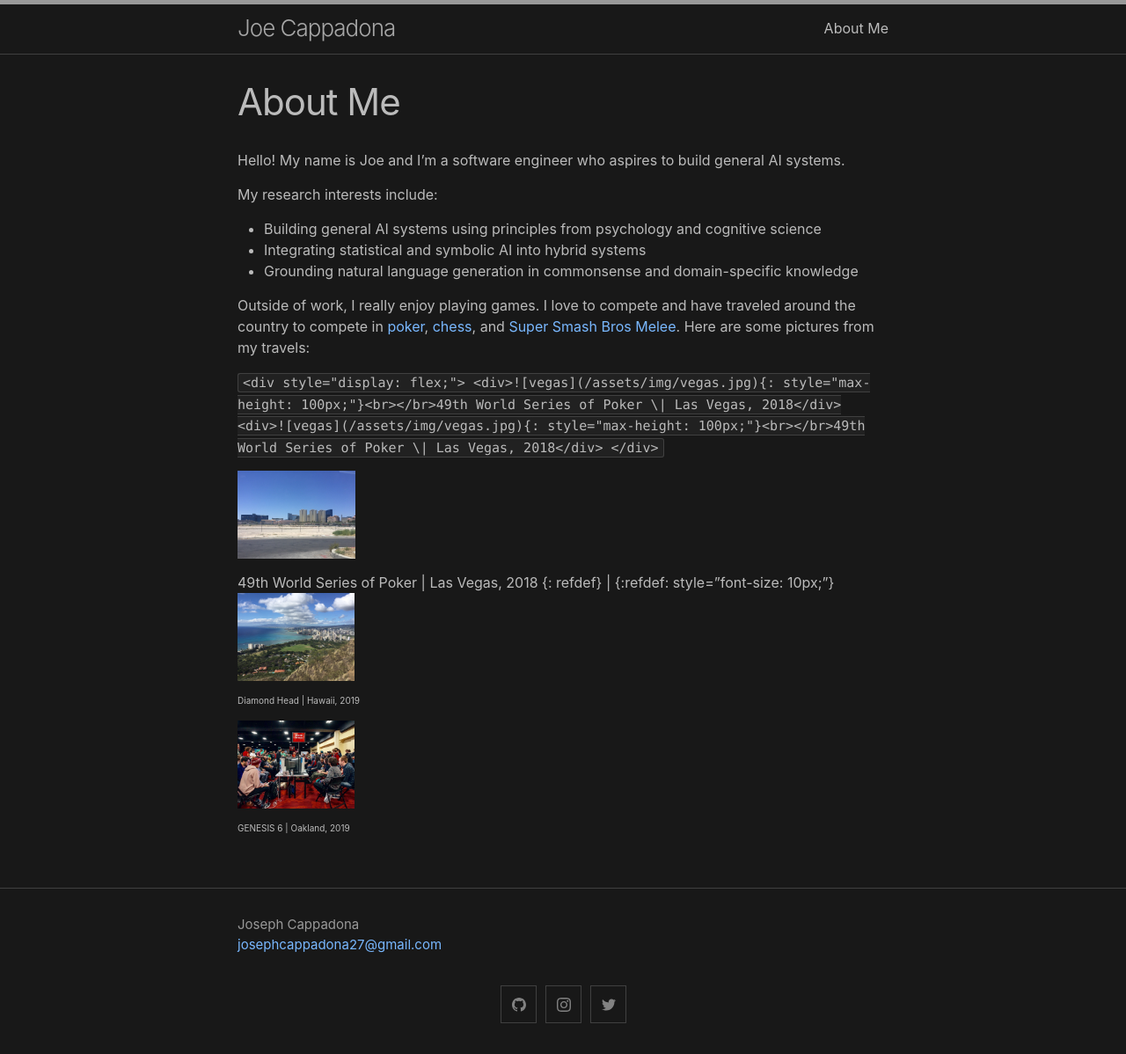
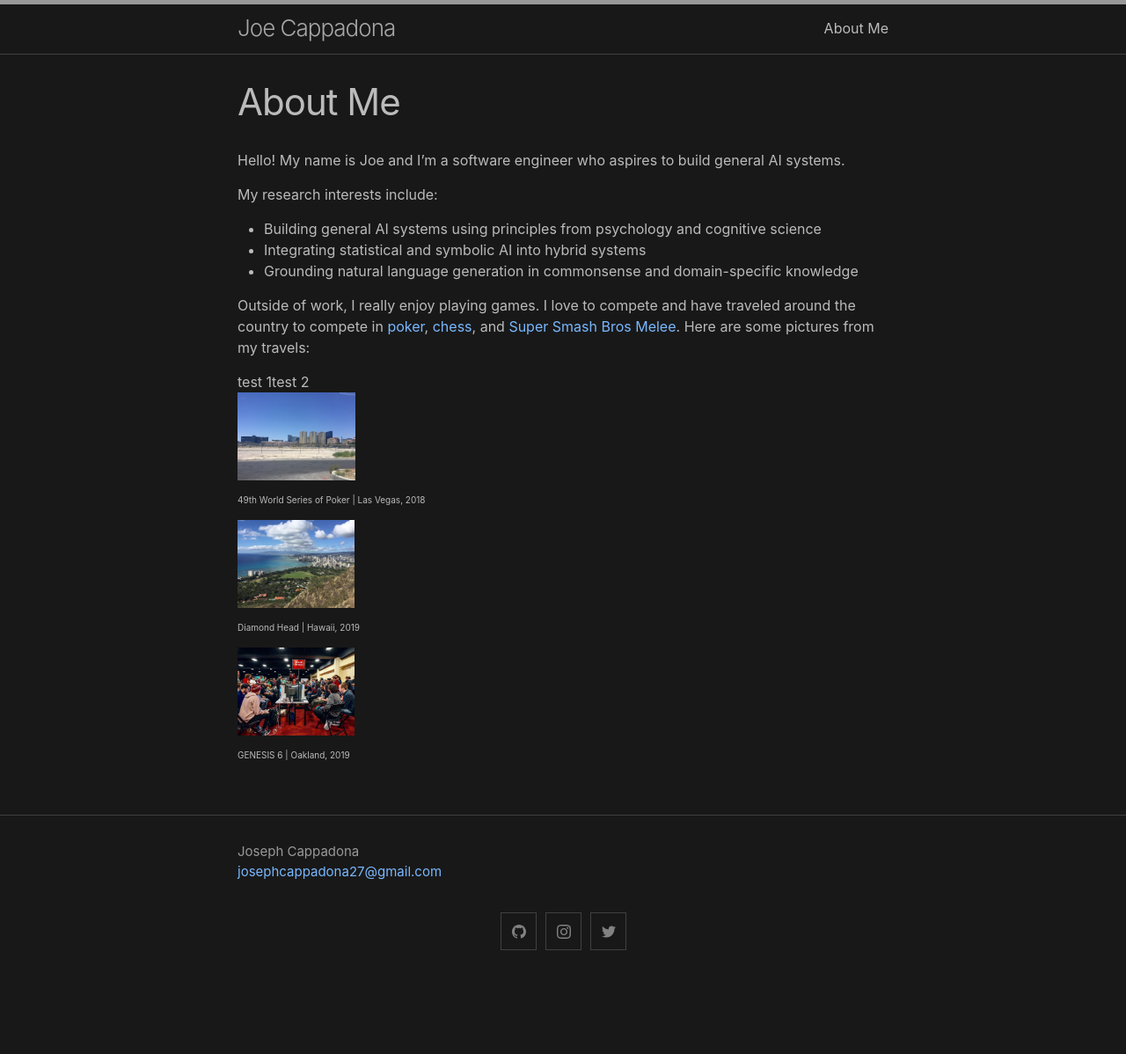
Before and after one commit to josephcappadona/josephcappadona.github.io, a Jekyll site: the page built from about.md, in a window 1280 px wide. Shown: the whole page at 88% size. Built offline with Jekyll 4.4.1, drawn with Linux system fonts in a browser that asks for light colours; after the commit the page ends 1115 px from its top, so only the background shows below that.

Commit message:
Update about.md

```diff
--- a/about.md
+++ b/about.md
@@ -13,14 +13,18 @@ My research interests include:
 
 Outside of work, I really enjoy playing games. I love to compete and have traveled around the country to compete in [poker](https://pokerdb.thehendonmob.com/player.php?a=r&n=601783), [chess](https://lichess.org/@/seaghost27), and [Super Smash Bros Melee](https://www.youtube.com/watch?v=0VzNTRieZ88). Here are some pictures from my travels:
 
-
-`<div style="display: flex;"> <div>![vegas](/assets/img/vegas.jpg){: style="max-height: 100px;"}<br></br>49th World Series of Poker \| Las Vegas, 2018</div><div>![vegas](/assets/img/vegas.jpg){: style="max-height: 100px;"}<br></br>49th World Series of Poker \| Las Vegas, 2018</div> </div>`
+<div style="display: flex;">
+  <div> test 1</div>
+  <div> test 2</div>
+</div>
 
 {:refdef: style="font-size: 10px;"}
 ![vegas](/assets/img/vegas.jpg){: style="max-height: 100px;"}
 
 49th World Series of Poker \| Las Vegas, 2018
-{: refdef} | {:refdef: style="font-size: 10px;"}
+{: refdef}
+
+{:refdef: style="font-size: 10px;"}
 ![hawaii](/assets/img/hawaii.jpg){: style="max-height: 100px;"}
 
 Diamond Head \| Hawaii, 2019
```
